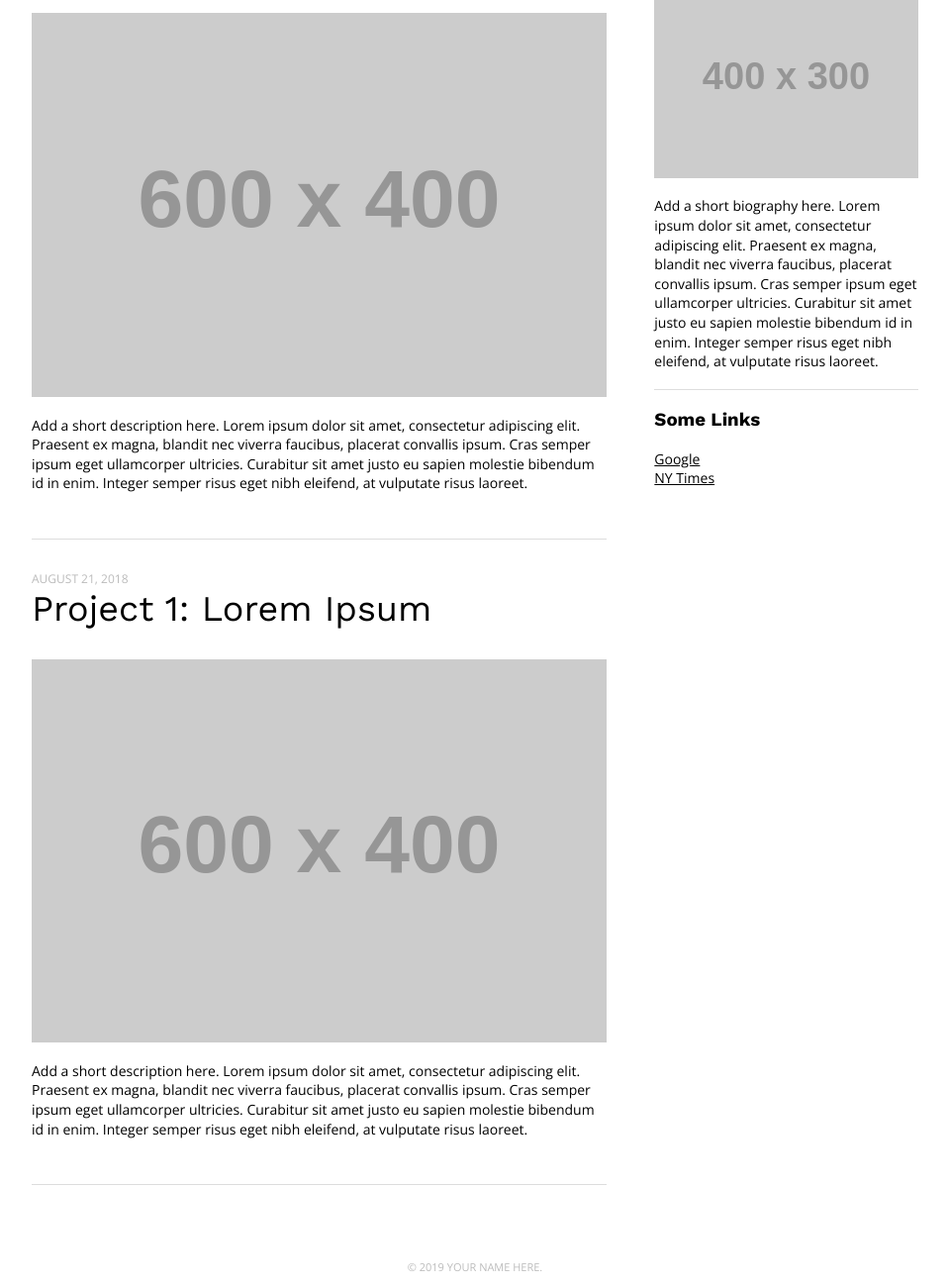
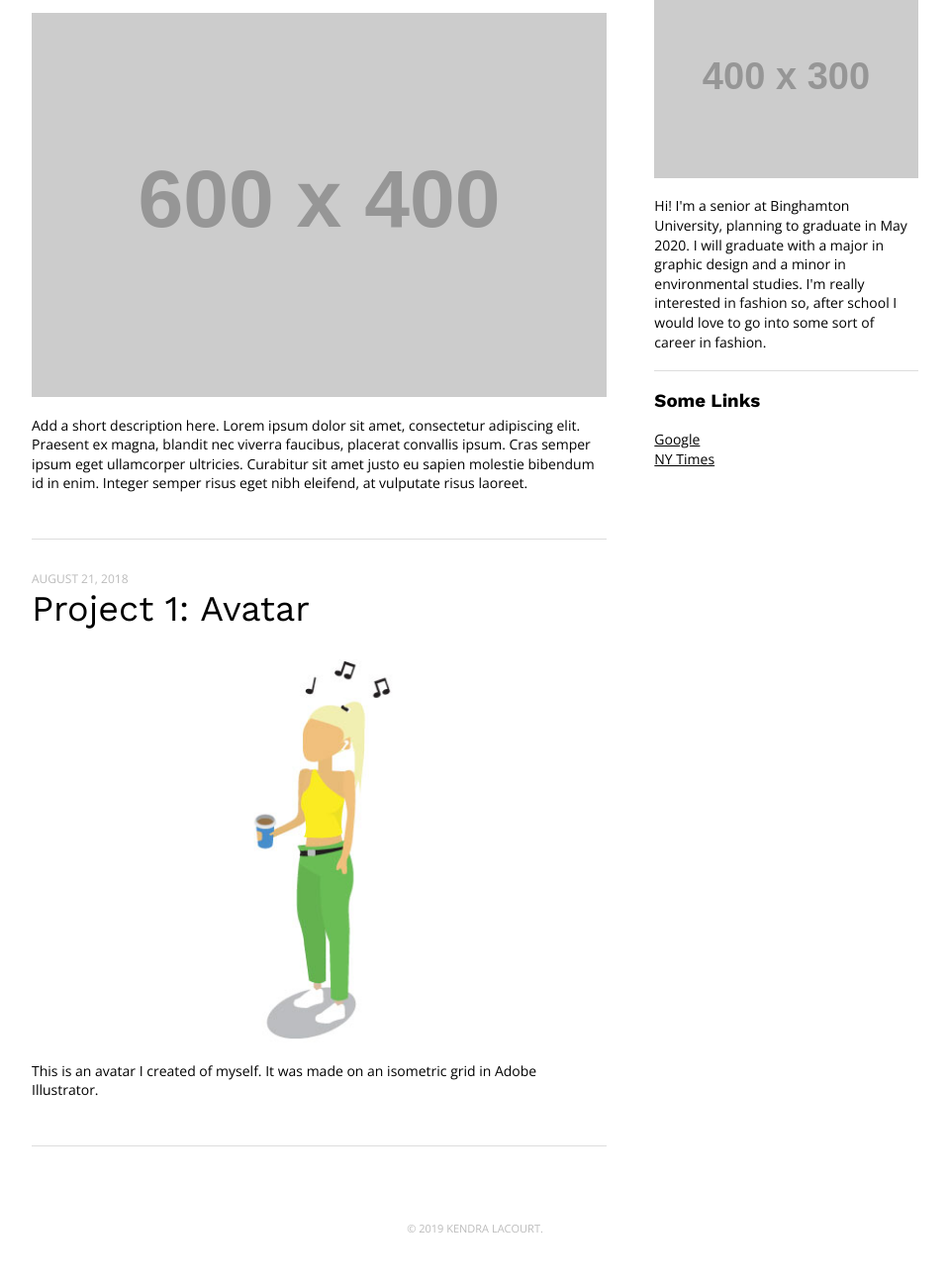
Before and after one commit to Binghamton-University-Design/web-journal-kendra-lacourt, a plain HTML site: page index.html in a window 1280 px wide. Shown: the part 157-1456 px from the top of the page at 99% size, without its empty margins (160-1119 px from the left). After the commit the page ends 1432 px from the top, so only its background shows below. Drawn offline with nearby package versions, Linux system fonts and the light colour scheme; placeholder pictures from the web are drawn by us.

Commit message:
first commits
changed images and updated text

```diff
--- a/index.html
+++ b/index.html
@@ -3,7 +3,7 @@
 	<head>
 		<meta charset="utf-8">
 		<meta name="viewport" content="width=device-width,initial-scale=1.0,minimum-scale=1.0" />
-		<title>YOUR NAME HERE | Binghamton University Art & Design</title>
+		<title>KENDRA LACOURT | Binghamton University Art & Design</title>
 		<meta name="format-detection" content="telephone=no">
 		<link rel="icon" type="image/png" href="favicon.png">
 
@@ -35,9 +35,9 @@
 				<div class="item">
 					<p class="date">August 21, 2018</p>
 					<h2>Project 1:
-						Lorem Ipsum</h2>
-					<p><img src="https://via.placeholder.com/600x400"></p>
-					<p>Add a short description here. Lorem ipsum dolor sit amet, consectetur adipiscing elit. Praesent ex magna, blandit nec viverra faucibus, placerat convallis ipsum. Cras semper ipsum eget ullamcorper ultricies. Curabitur sit amet justo eu sapien molestie bibendum id in enim. Integer semper risus eget nibh eleifend, at vulputate risus laoreet.
+						Avatar</h2>
+					<p><img src="images/AvatarForWeb.jpg" title="Avatar"></p>
+					<p>This is an avatar I created of myself. It was made on an isometric grid in Adobe Illustrator.
 					</p>
 				</div>
 				<!-- End item -->
@@ -45,12 +45,12 @@
 			</main>
 			<aside>
 				<header>
-					<h1>Your Name Here</h1>
+					<h1>KENDRA LACOURT</h1>
 					<!-- or a logo image: <img src="https://via.placeholder.com/300x100?text=My+Logo" title="my logo">  -->
 				</header>
 				<div class="bio">
 					<p><img src="https://via.placeholder.com/400x300"></p>
-					<p>Add a short biography here. Lorem ipsum dolor sit amet, consectetur adipiscing elit. Praesent ex magna, blandit nec viverra faucibus, placerat convallis ipsum. Cras semper ipsum eget ullamcorper ultricies. Curabitur sit amet justo eu sapien molestie bibendum id in enim. Integer semper risus eget nibh eleifend, at vulputate risus laoreet.
+					<p>Hi! I'm a senior at Binghamton University, planning to graduate in May 2020. I will graduate with a major in graphic design and a minor in environmental studies. I'm really interested in fashion so, after school I would love to go into some sort of career in fashion.
 					</p>
 					<h3>Some Links</h3>
 					<p>
@@ -60,7 +60,7 @@
 				</div>
 			</aside>
 			<footer>
-			<p class="footer">© 2019 YOUR NAME HERE.</p>
+			<p class="footer">© 2019 KENDRA LACOURT.</p>
 			</footer>
 		</div>
 
```
Also changed, not shown: images/AvatarForWeb.jpg (added), 2 other files.
